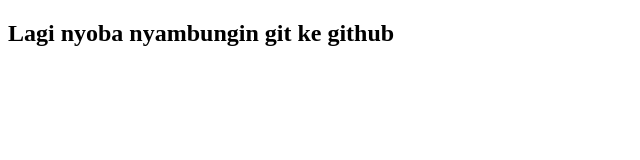
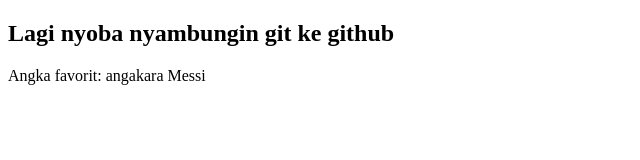
Before and after one commit to Dedrut/connect-to-github, a plain HTML site: page index.html in a window 1280 px wide. Shown: the whole page, without its empty margins (0-640 px from the left). Drawn offline with Linux system fonts and the light colour scheme.

Commit message:
Menambahkan angkara mesi

```diff
--- a/index.html
+++ b/index.html
@@ -8,5 +8,6 @@
   </head>
   <body>
     <h2>Lagi nyoba nyambungin git ke github</h2>
+    <p>Angka favorit: angakara Messi</p>
   </body>
 </html>
```
